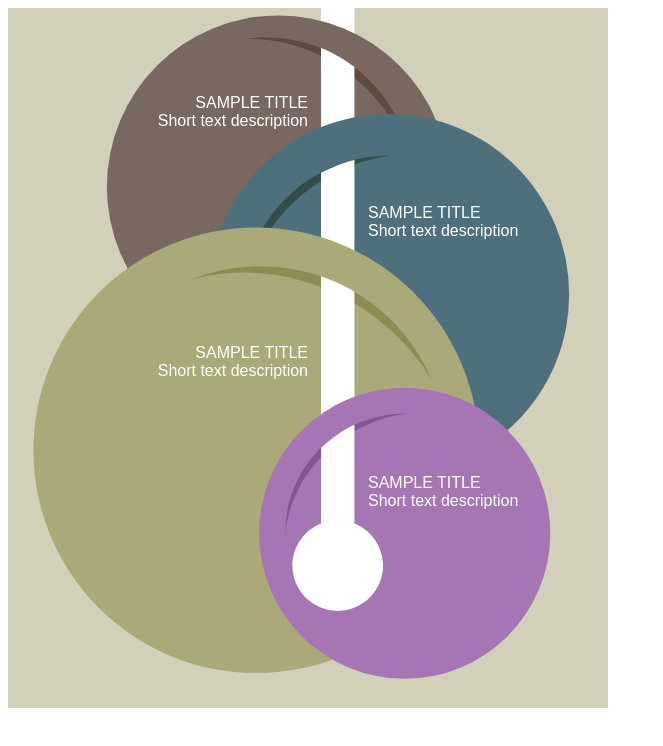
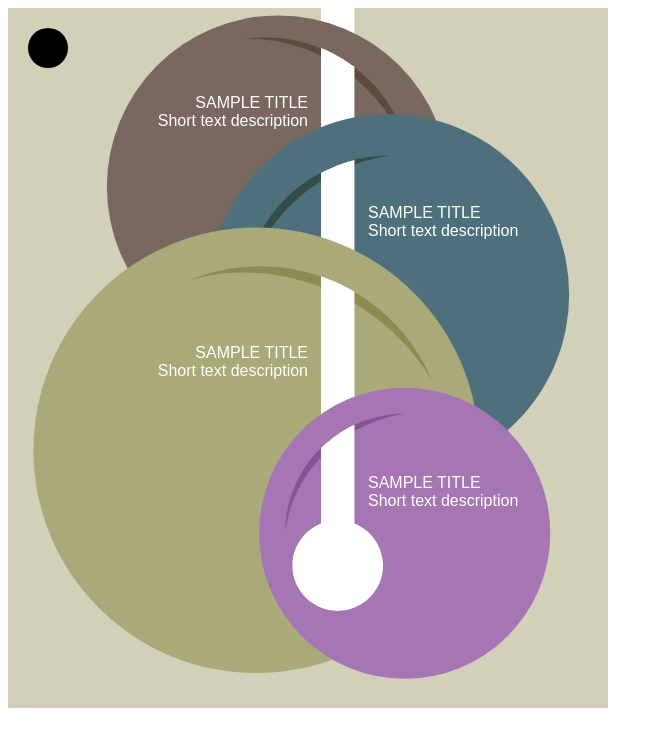
Before and after one commit to WebDevTuts/using_symbols_in_svg, a plain HTML site: page index.html in a window 1280 px wide. Shown: the whole page, without its empty margins (0-663 px from the left). Drawn offline with Linux system fonts and the light colour scheme.

Commit message:
Add a circle element to SVG graphic

```diff
--- a/index.html
+++ b/index.html
@@ -37,6 +37,8 @@
 			<text class="left" x="180" y="240">SAMPLE TITLE</text>
 			<text class="left" x="180" y="249">Short text description</text>
 
+			<circle cx="20" cy="20" r="10" />
+
 		</svg>
 
 	</body>
```
